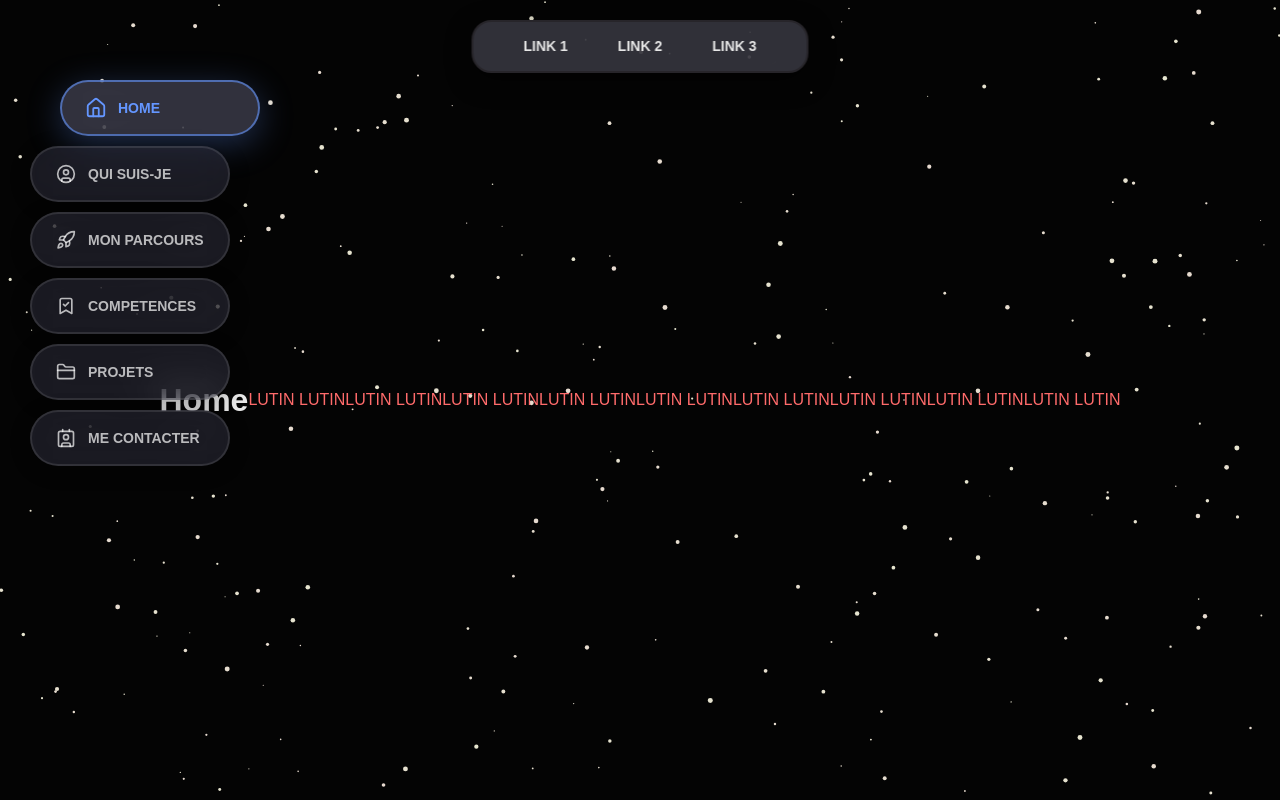
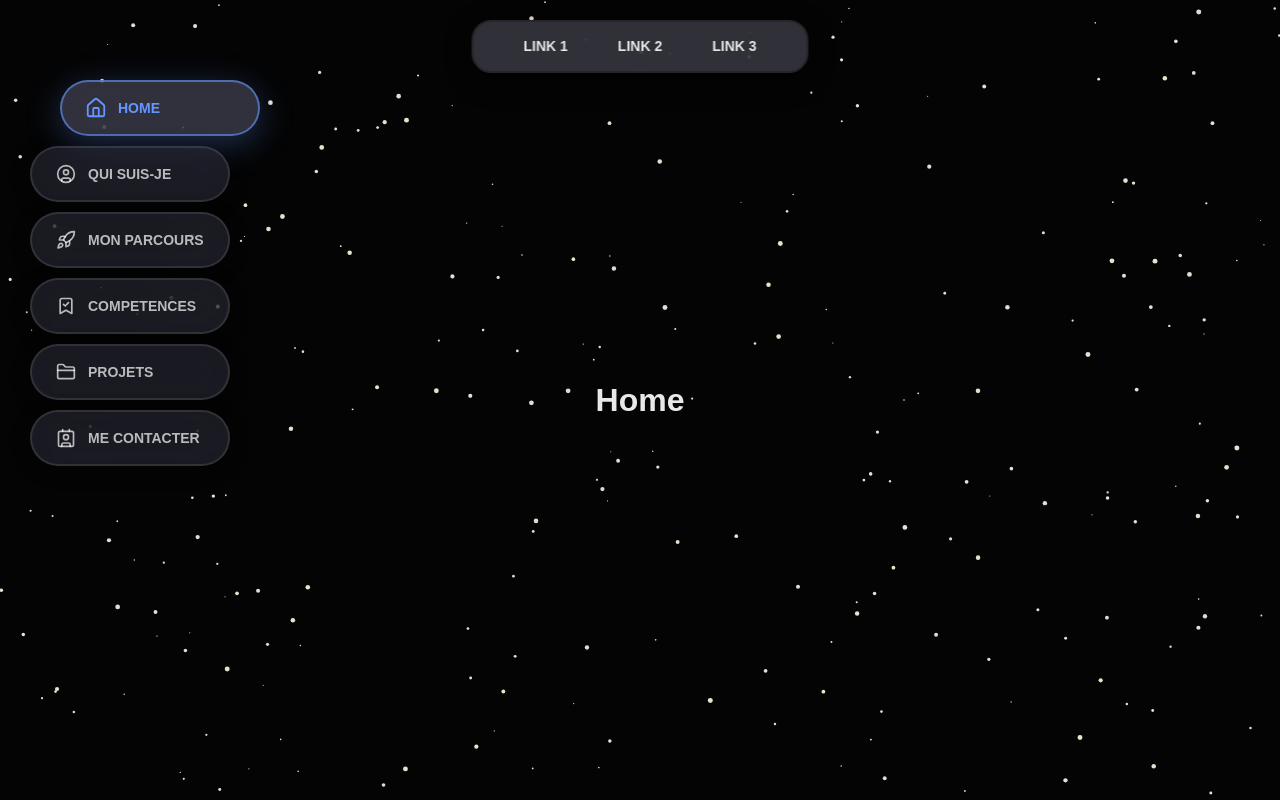
Before and after one commit to TheGeekMax/new.toastcie.dev, a SvelteKit app: page / in a window 1280 px wide. Built offline with nearby package versions, Linux system fonts and the light colour scheme.

Commit message:
retirer blague lutin

```diff
--- a/src/routes/+page.svelte
+++ b/src/routes/+page.svelte
@@ -98,81 +98,26 @@
 <Diapositive >
     <Sky topColor="var(--night-color-1)" bottomColor="var(--night-color-1)" />
     <h1>Home</h1>
-    <p>LUTIN LUTIN</p>
-    <p>LUTIN LUTIN</p>
-    <p>LUTIN LUTIN</p>
-    <p>LUTIN LUTIN</p>
-    <p>LUTIN LUTIN</p>
-    <p>LUTIN LUTIN</p>
-    <p>LUTIN LUTIN</p>
-    <p>LUTIN LUTIN</p>
-    <p>LUTIN LUTIN</p>
 </Diapositive>
 <Diapositive>
     <Sky topColor="var(--night-color-1)" bottomColor="var(--night-color-2)" />
     <h1>Qui suis-je</h1>
-
-    <p>LUTIN LUTIN</p>
-    <p>LUTIN LUTIN</p>
-    <p>LUTIN LUTIN</p>
-    <p>LUTIN LUTIN</p>
-    <p>LUTIN LUTIN</p>
-    <p>LUTIN LUTIN</p>
-    <p>LUTIN LUTIN</p>
-    <p>LUTIN LUTIN</p>
-    <p>LUTIN LUTIN</p>
 </Diapositive>
 <Diapositive>
     <Sky topColor="var(--night-color-2)" bottomColor="var(--night-color-2)" />
     <h1>Mon parcours</h1>
-    <p>LUTIN LUTIN</p>
-    <p>LUTIN LUTIN</p>
-    <p>LUTIN LUTIN</p>
-    <p>LUTIN LUTIN</p>
-    <p>LUTIN LUTIN</p>
-    <p>LUTIN LUTIN</p>
-    <p>LUTIN LUTIN</p>
-    <p>LUTIN LUTIN</p>
-    <p>LUTIN LUTIN</p>
 </Diapositive>
 <Diapositive>
     <Sky topColor="var(--night-color-2)" bottomColor="var(--night-color-3)" />
     <h1>Competences</h1>
-    <p>LUTIN LUTIN</p>
-    <p>LUTIN LUTIN</p>
-    <p>LUTIN LUTIN</p>
-    <p>LUTIN LUTIN</p>
-    <p>LUTIN LUTIN</p>
-    <p>LUTIN LUTIN</p>
-    <p>LUTIN LUTIN</p>
-    <p>LUTIN LUTIN</p>
-    <p>LUTIN LUTIN</p>
 </Diapositive>
 <Diapositive>
     <Sky topColor="var(--night-color-3)" bottomColor="var(--night-color-4)" />
     <h1>Projet recents (3 derniers)</h1>
-    <p>LUTIN LUTIN</p>
-    <p>LUTIN LUTIN</p>
-    <p>LUTIN LUTIN</p>
-    <p>LUTIN LUTIN</p>
-    <p>LUTIN LUTIN</p>
-    <p>LUTIN LUTIN</p>
-    <p>LUTIN LUTIN</p>
-    <p>LUTIN LUTIN</p>
-    <p>LUTIN LUTIN</p>
 </Diapositive>
 <Diapositive >
     <Sky topColor="var(--night-color-4)" bottomColor="var(--night-color-5)" />
     <h1>Me contacter</h1>
-    <p>LUTIN LUTIN</p>
-    <p>LUTIN LUTIN</p>
-    <p>LUTIN LUTIN</p>
-    <p>LUTIN LUTIN</p>
-    <p>LUTIN LUTIN</p>
-    <p>LUTIN LUTIN</p>
-    <p>LUTIN LUTIN</p>
-    <p>LUTIN LUTIN</p>
-    <p>LUTIN LUTIN</p>
     <Toastfooter />
 </Diapositive>
 
@@ -197,18 +142,4 @@
     :global(.diapo-container::-webkit-scrollbar) {
         display: none;
     }
-
-    :global(p) {
-        animation: colorChange 5s ease-in-out infinite;
-    }
-
-    @keyframes colorChange {
-        0% { color: #ff6b6b; }
-        16.66% { color: #ffd93d; }
-        33.33% { color: #6bcf7f; }
-        50% { color: #4d96ff; }
-        66.66% { color: #c77dff; }
-        83.33% { color: #ff6baf; }
-        100% { color: #ff6b6b; }
-    }
 </style>
```
